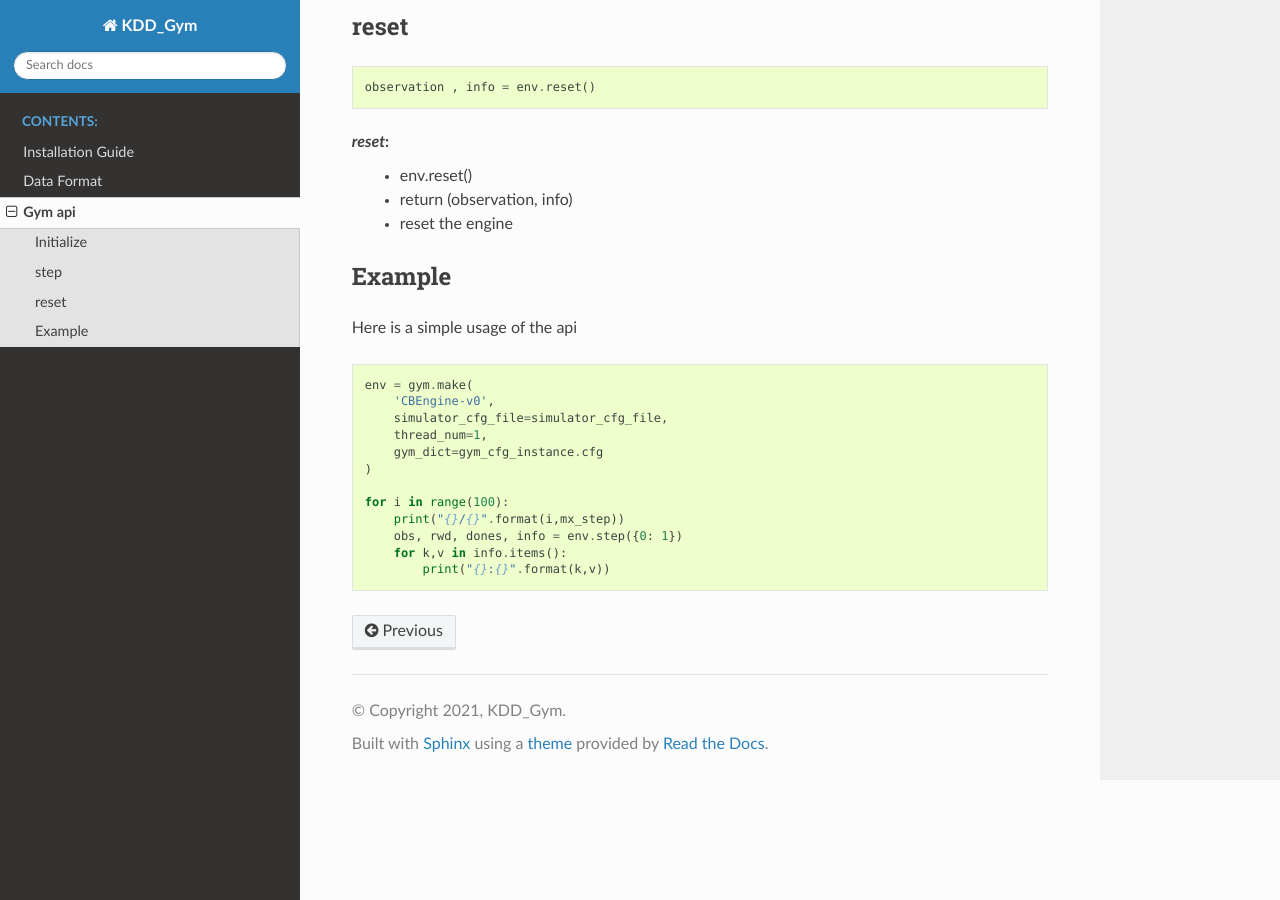
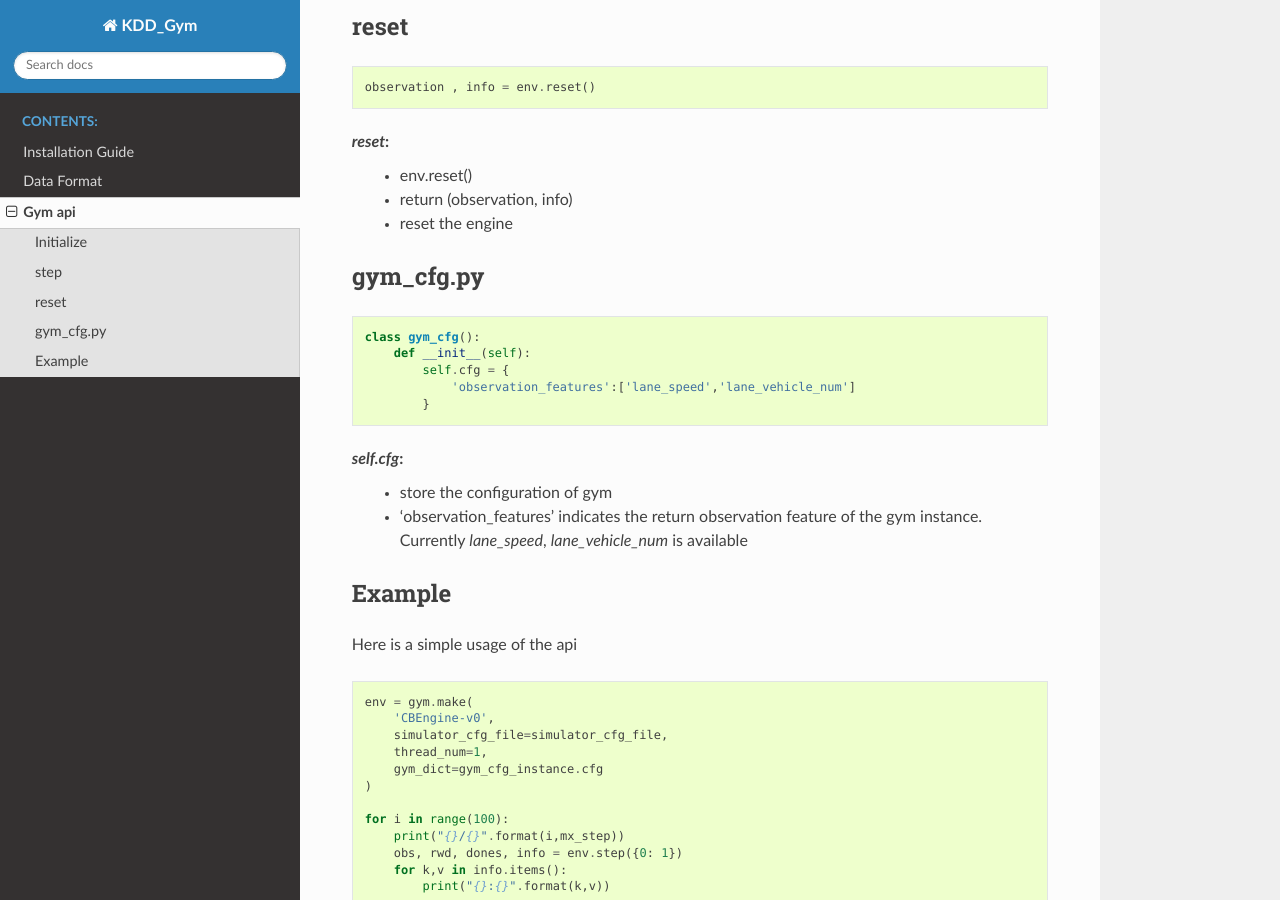
Before and after one commit to CityBrainChallenge/KDDCup2021-CityBrainChallenge, a Sphinx documentation site: the page built from docs/gym.rst, in a window 1280 px wide and 900 px high, scrolled down 2123 px. Built offline with Sphinx 7.4.7 and the Read the Docs theme 2.0.0, drawn with Linux system fonts in a browser that asks for light colours.

Commit message:
update gym

```diff
--- a/docs/gym.rst
+++ b/docs/gym.rst
@@ -124,6 +124,22 @@ reset
     - reset the engine
 
 
+===========
+gym_cfg.py
+===========
+
+.. code-block:: python
+
+    class gym_cfg():
+        def __init__(self):
+            self.cfg = {
+                'observation_features':['lane_speed','lane_vehicle_num']
+            }
+
+`self.cfg`:
+    - store the configuration of gym
+    - 'observation_features' indicates the return observation feature of the gym instance. Currently `lane_speed`, `lane_vehicle_num` is available
+
 
 =========
 Example
```
